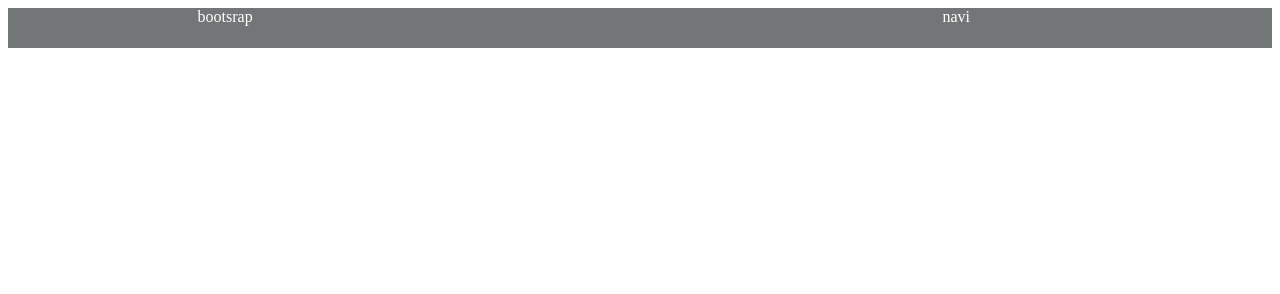
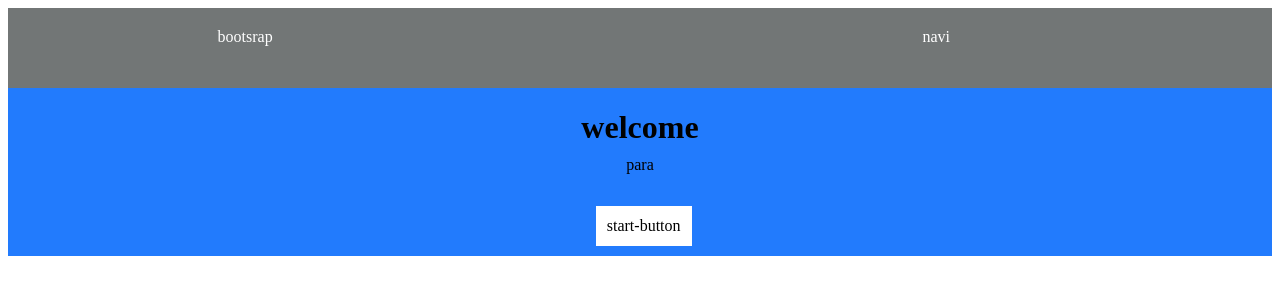
Before and after one commit to venkatakrishnan77088/Project-2, a plain HTML site: page index.html in a window 1280 px wide. Drawn offline with Linux system fonts and the light colour scheme.

Commit message:
Adding Welcome Section

```diff
--- a/css/style.css
+++ b/css/style.css
@@ -10,14 +10,46 @@
 {
 display:flex;
 justify-content:space-between;
+padding:20px;
 }
 .header-fc .logo{
 	height:40px;
 	width:90px;
 	color:white;
+
+
 }
 .header-fc .navi{
 	color:white;
 	width:140px;
 	height:40px;
 }
+
+.welcome{
+	background-color:#227bfd;
+}
+.welcome-fc{
+	display:flex;
+	justify-content:space-between;
+	flex-wrap:wrap;
+}
+.welcome-fc .welcome-heading{
+	text-align:center;
+	height:48px;
+	width:100%;
+}
+.welcome-fc .welcome-para{
+	width:100%;
+	height:30px;
+	margin-top:20px;
+	text-align:center;
+}
+.welcome-butt{
+
+	border:1px solid white;
+	margin-top:20px;
+	margin-left:45%;
+	margin-bottom:10px;
+	padding:10px;
+	background-color:white;
+}
--- a/index.html
+++ b/index.html
@@ -1,6 +1,7 @@
 <html>
 <head>
 <title> basic website layout</title>
+<link rel="stylesheet" href="css/reset.css"/>
 <link rel="stylesheet" href="css/style.css"/>
 </head>
 <body>
@@ -12,3 +13,16 @@
 	  </div>
     </div>
 </div>
+
+<div class="welcome">
+   <div class="wrapper">
+      <div class="welcome-fc">
+	     <div class="welcome-heading"><h1>welcome</h1></div>
+	     <div class="welcome-para">para</div>
+		 <div class="welcome-butt">start-button</div>
+	  </div>
+    </div>
+</div>
+
+</body>
+</html>
```
